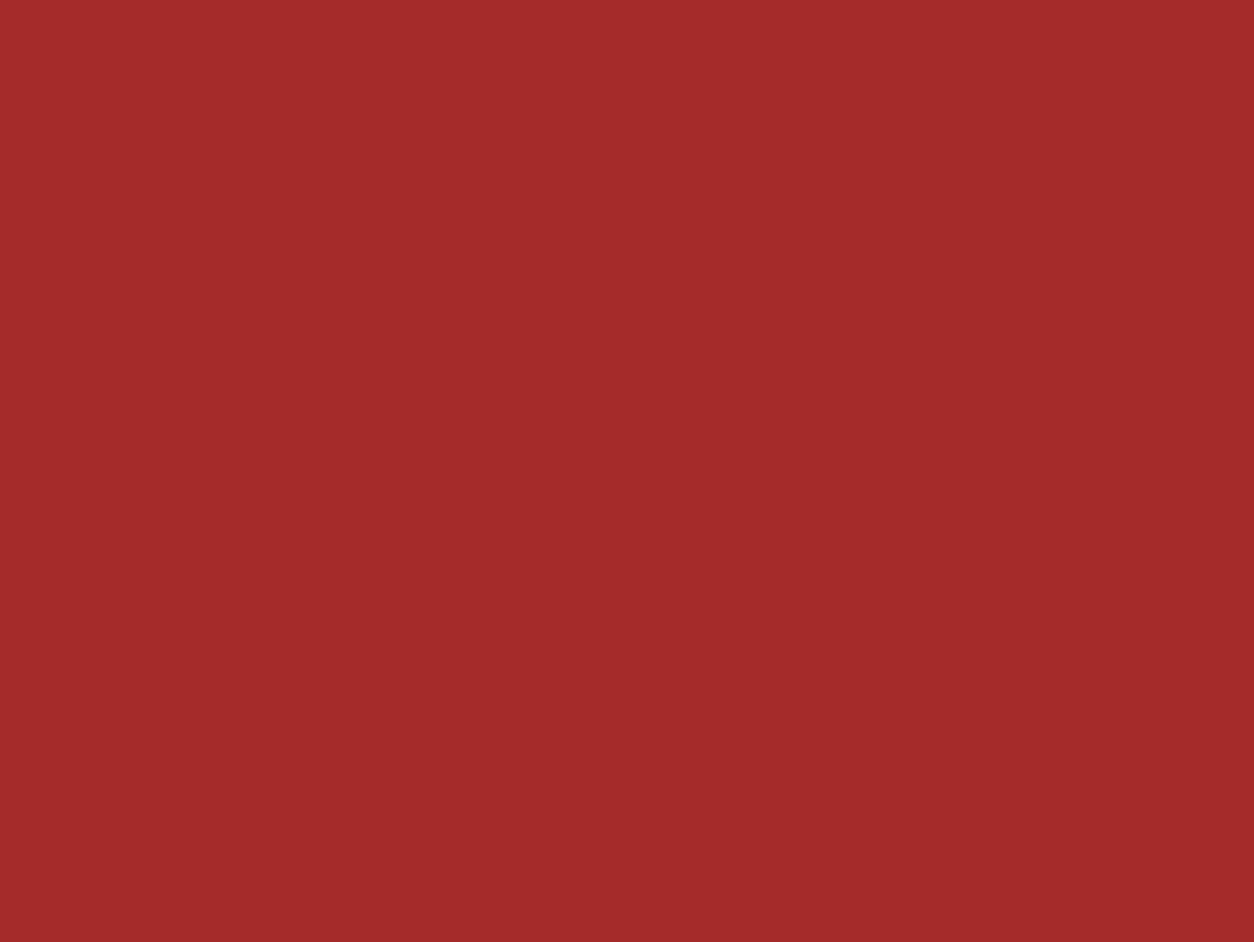
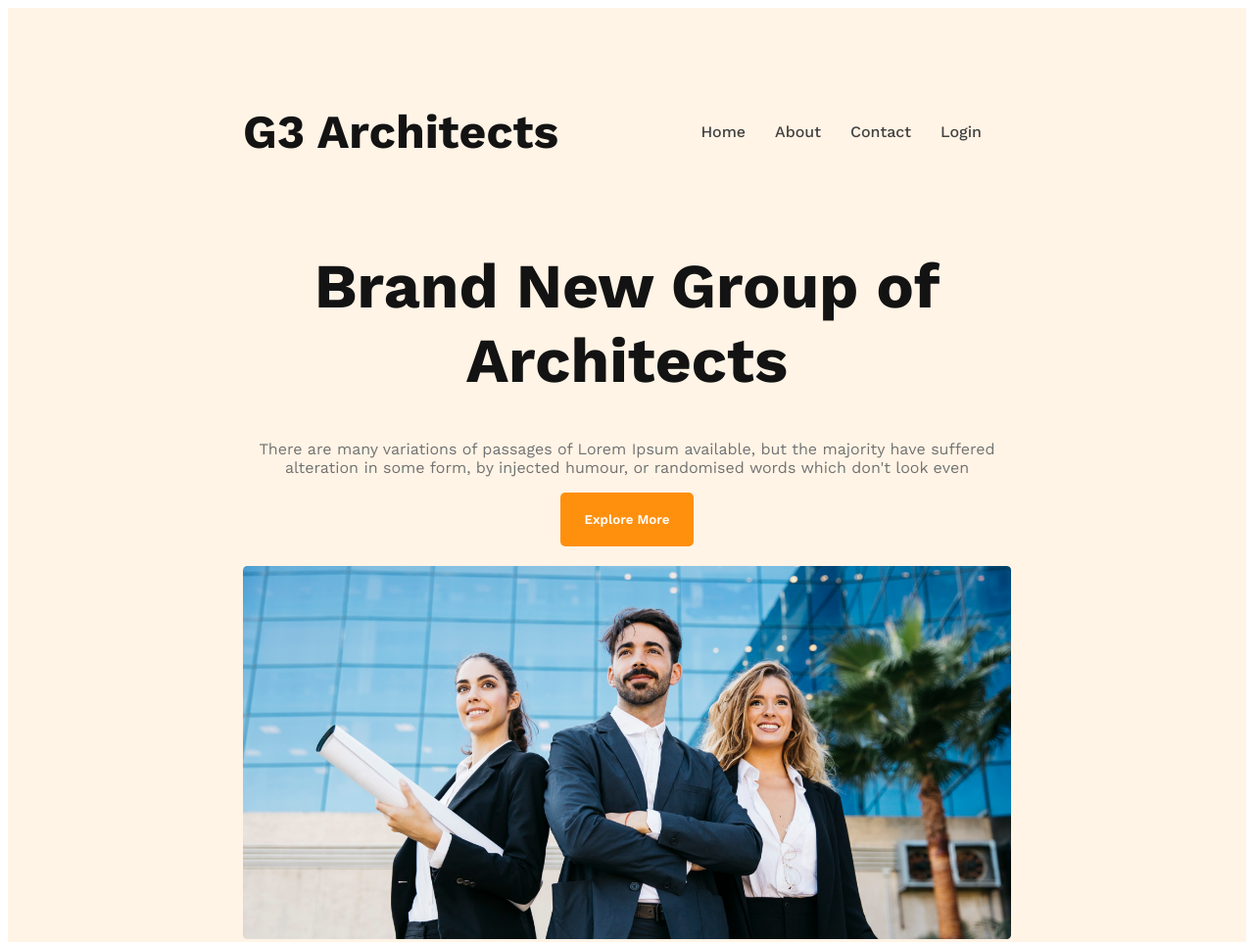
Before and after one commit to shuvo339/G3-architects-landing-page, a plain HTML site: page index.html in a window 1280 px wide. Shown: the top 962 px of the page at 98% size. Before the commit the page ends 800 px from the top, so only its background shows below. Drawn offline with nearby package versions, Linux system fonts and the light colour scheme.

Commit message:
banner part added

```diff
--- a/index.html
+++ b/index.html
@@ -4,15 +4,38 @@
     <meta charset="UTF-8">
     <meta name="viewport" content="width=device-width, initial-scale=1.0">
 <title>G3-ARCHITECTS</title>
+<link rel="preconnect" href="https://fonts.googleapis.com">
+<link rel="preconnect" href="https://fonts.gstatic.com" crossorigin>
+<link href="https://fonts.googleapis.com/css2?family=Work+Sans:wght@400;500;600;700;800&display=swap" rel="stylesheet">
 <link rel="stylesheet" href="./styles/style.css">
 </head>
 <body>
     <header>
+        <nav>
+            <h3 class="nav-title">G3 Architects</h3>
+            <ul>
+                <li><a href="">Home</a></li>
+                <li><a href="">About</a></li>
+                <li><a href="">Contact</a></li>
+                <li><a href="">Login</a></li>
+            </ul>
+        </nav>
 
+        <div class="banner">
+            <div class="banner-content">
+                <h1 class="banner-title">Brand New Group of Architects</h1>
+                <p class="banner-description">There are many variations of passages of Lorem Ipsum available, but the majority have suffered alteration in some form, by injected humour, or randomised words which don't look even</p>
+                <button class="btn">Explore More</button>
+            </div>
+
+            <img src="./images/banner.png" alt="">
+        </div>
     </header>
+
     <main>
 
     </main>
+
     <footer>
 
     </footer>
--- a/styles/style.css
+++ b/styles/style.css
@@ -1,3 +1,84 @@
 *{
-    background-color: brown;
+   font-family: 'Work Sans', sans-serif;
+
 }
+.btn{
+    border-radius: 5px;
+    background-color: #FF900E;
+    border: none;
+    padding: 20px 25px;
+    color: #FFF;
+    font-weight: 600;
+    cursor: pointer;
+}
+/* header styles */
+header{
+    background: rgba(255, 144, 14, 0.10);
+    padding: 50px 240px;
+}
+nav {
+    display: flex;
+    justify-content: space-between;
+    align-items: center;
+}
+.nav-title{
+    color:#131313;
+    font-size: 3rem                              ;
+    font-weight: 700;
+}
+nav > ul {
+    display: flex;
+}
+nav li{
+    list-style: none;
+    margin-right: 30px;
+}
+nav li a{
+    text-decoration: none;
+    color: #424242;
+    font-size: 1rem;
+    font-weight: 500;
+}
+
+/* banner styles */
+.banner-content{
+    max-width: 800px;
+    text-align: center;
+    margin: 0 auto;
+}
+.banner-title{
+    font-size: 4rem;
+    font-weight: 700;
+    color:#131313;
+}
+.banner-description{
+    color: #727272;
+    font-weight: 400;
+}
+.banner img{
+    margin-top: 20px;
+    width: 100%;
+}
+
+/* responsive styles */
+/* mobile device */
+@media screen and (max-width:576px) {
+    header{
+        padding: 20px;
+    }
+    nav{
+        flex-direction: column;
+    }
+
+}
+
+/* tablet devices */
+@media screen and (min-width:576px) and (max-width:992px){
+    header{
+        padding: 50px;
+    }
+    nav{
+        flex-direction: column;
+    }
+
+}
```
